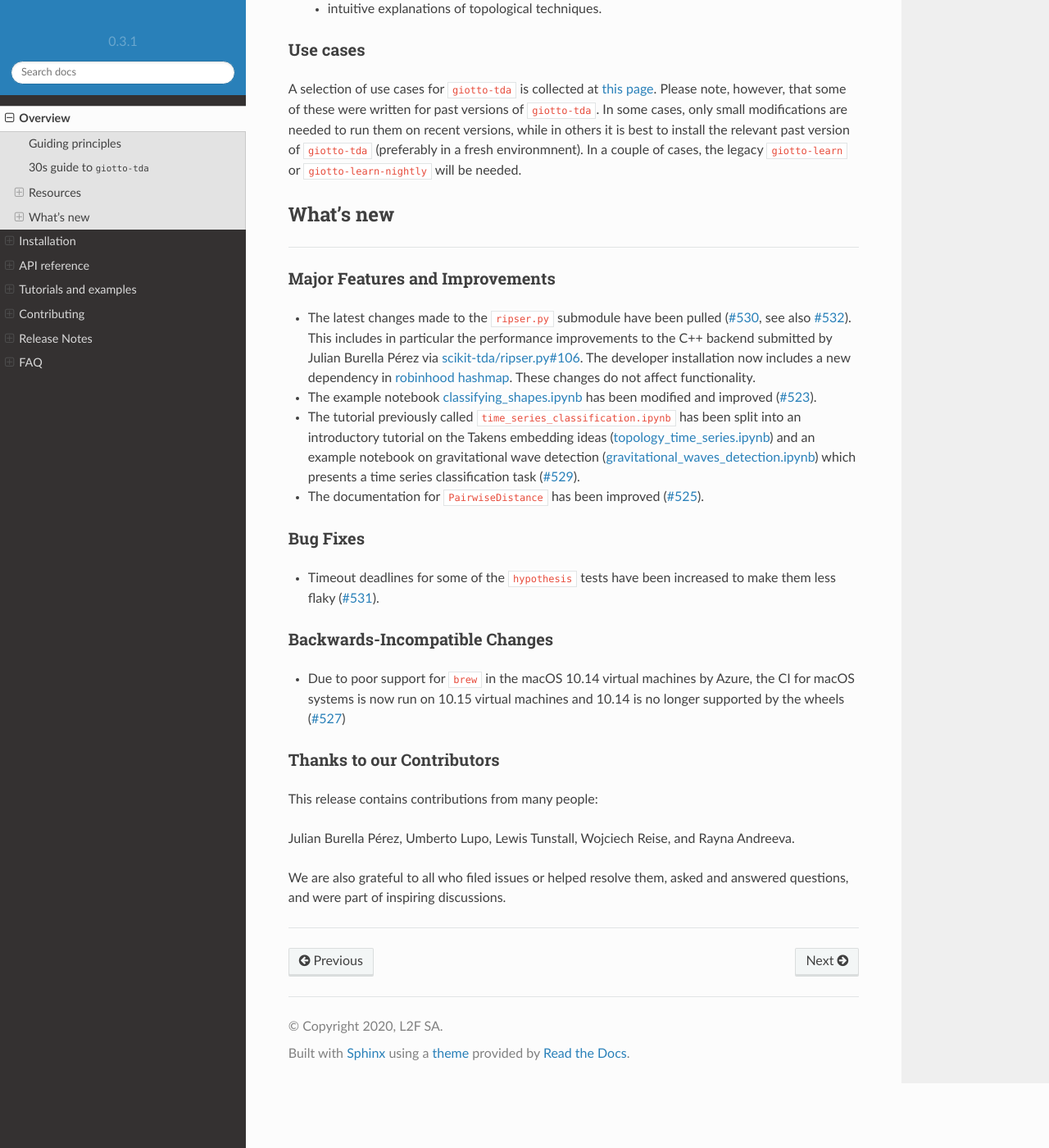
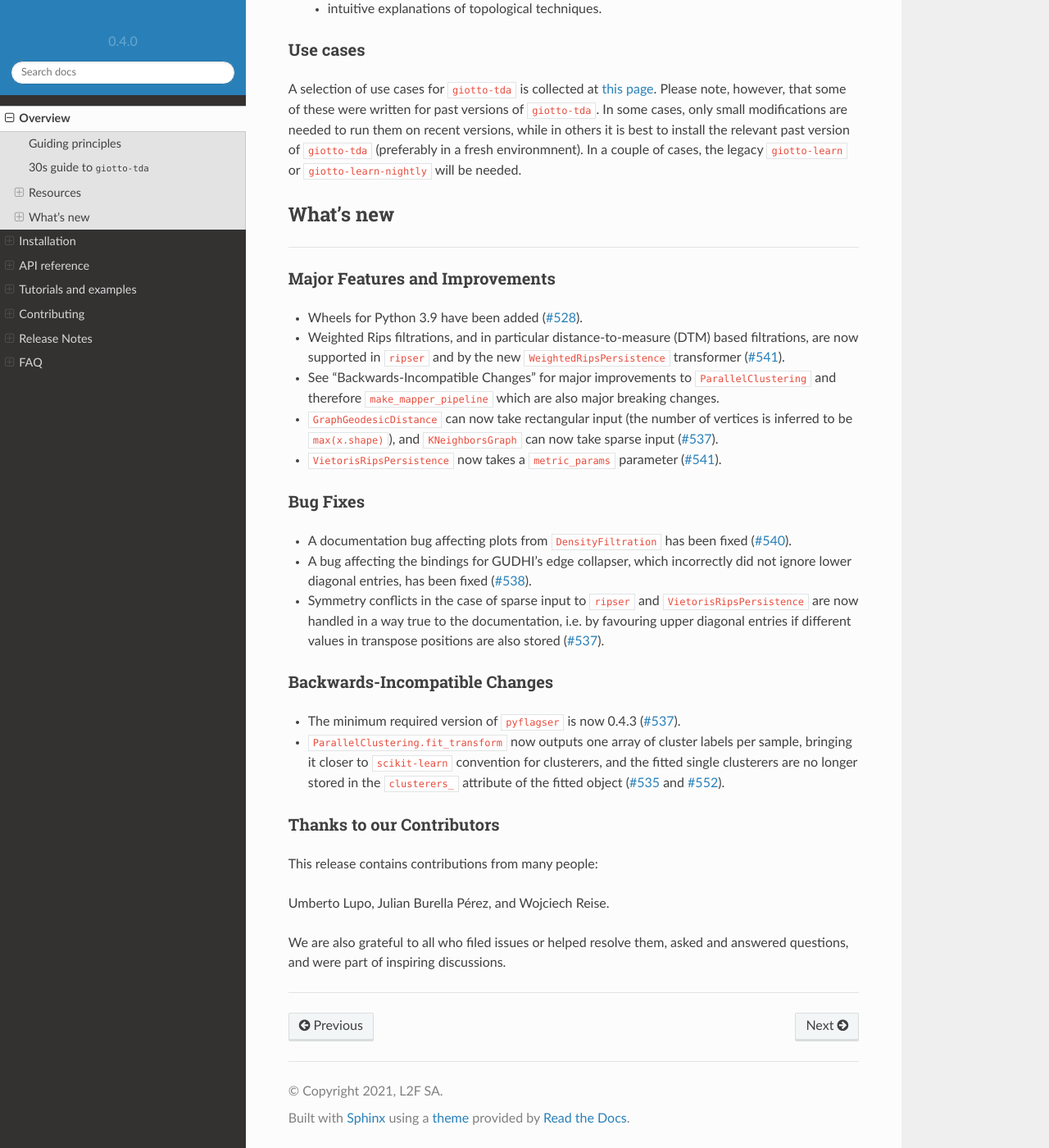
Before and after one commit to giotto-ai/giotto-tda, a Sphinx documentation site: the page built from doc/library.rst, in a window 1280 px wide and 1400 px high, scrolled down 3215 px. Shown: the whole window at 82% size. Built offline with Sphinx 7.4.7 and the Read the Docs theme 2.0.0, drawn with Linux system fonts in a browser that asks for light colours; pages that are not in the unit, such as notebooks, are missing from menus; comment, search, counter and statistics services are not loaded; the version number is read from the project's files by our own code.

Commit message:
Prepare for v0.4.0 (#557)
* Bump version

* Create release notes for 0.4.0

* Bump copyright years and update ccache

* Prevent warnings generated by sparse structures in DTM filtrations

```diff
--- a/azure-pipelines.yml
+++ b/azure-pipelines.yml
@@ -46,7 +46,7 @@ jobs:
 
   - task: Cache@2
     inputs:
-      key: '"ccache-wheels-v2020.12.01" | $(Agent.OS) | "$(python.version)"'
+      key: '"ccache-wheels-v2021.01.12" | $(Agent.OS) | "$(python.version)"'
       path: $(CCACHE_DIR)
     displayName: ccache
 
@@ -146,7 +146,7 @@ jobs:
 
   - task: Cache@2
     inputs:
-      key: '"ccache-v2020.12.01" | $(Agent.OS) | "$(python.version)"'
+      key: '"ccache-v2021.01.12" | $(Agent.OS) | "$(python.version)"'
       path: $(CCACHE_DIR)
     displayName: ccache
 
--- a/doc/conf.py
+++ b/doc/conf.py
@@ -21,7 +21,7 @@ sys.path.insert(0, os.path.abspath('../'))
 # -- Project information -----------------------------------------------------
 
 project = 'giotto-tda'
-copyright = '2020, L2F SA'
+copyright = '2021, L2F SA'
 author = 'Guillaume Tauzin, Umberto Lupo, Matteo Caorsi, Anibal Medina, ' \
          'Lewis Tunstall, Wojciech Reise'
 
--- a/doc/library.rst
+++ b/doc/library.rst
@@ -118,5 +118,5 @@ What's new
 
 .. include::
    release.rst
-   :start-after: Release 0.3.1
-   :end-before: Release 0.3.0
+   :start-after: Release 0.4.0
+   :end-before: Release 0.3.1
--- a/doc/release.rst
+++ b/doc/release.rst
@@ -3,6 +3,41 @@ Release Notes
 #############
 
 .. _stable:
+
+*************
+Release 0.4.0
+*************
+
+Major Features and Improvements
+===============================
+
+- Wheels for Python 3.9 have been added (`#528 <https://github.com/giotto-ai/giotto-tda/pull/528>`_).
+- Weighted Rips filtrations, and in particular distance-to-measure (DTM) based filtrations, are now supported in ``ripser`` and by the new ``WeightedRipsPersistence`` transformer (`#541 <https://github.com/giotto-ai/giotto-tda/pull/541>`_).
+- See "Backwards-Incompatible Changes" for major improvements to ``ParallelClustering`` and therefore ``make_mapper_pipeline`` which are also major breaking changes.
+- ``GraphGeodesicDistance`` can now take rectangular input (the number of vertices is inferred to be ``max(x.shape)``), and ``KNeighborsGraph`` can now take sparse input (`#537 <https://github.com/giotto-ai/giotto-tda/pull/537>`_).
+- ``VietorisRipsPersistence`` now takes a ``metric_params`` parameter (`#541 <https://github.com/giotto-ai/giotto-tda/pull/541>`_).
+
+Bug Fixes
+=========
+
+- A documentation bug affecting plots from ``DensityFiltration`` has been fixed (`#540 <https://github.com/giotto-ai/giotto-tda/pull/540>`_).
+- A bug affecting the bindings for GUDHI's edge collapser, which incorrectly did not ignore lower diagonal entries, has been fixed (`#538 <https://github.com/giotto-ai/giotto-tda/pull/538>`_).
+- Symmetry conflicts in the case of sparse input to ``ripser`` and ``VietorisRipsPersistence`` are now handled in a way true to the documentation, i.e. by favouring upper diagonal entries if different values in transpose positions are also stored (`#537 <https://github.com/giotto-ai/giotto-tda/pull/537>`_).
+
+Backwards-Incompatible Changes
+==============================
+
+- The minimum required version of ``pyflagser`` is now 0.4.3 (`#537 <https://github.com/giotto-ai/giotto-tda/pull/537>`_).
+- ``ParallelClustering.fit_transform`` now outputs one array of cluster labels per sample, bringing it closer to ``scikit-learn`` convention for clusterers, and the fitted single clusterers are no longer stored in the ``clusterers_`` attribute of the fitted object (`#535 <https://github.com/giotto-ai/giotto-tda/pull/535>`_ and `#552 <https://github.com/giotto-ai/giotto-tda/pull/552>`_).
+
+Thanks to our Contributors
+==========================
+
+This release contains contributions from many people:
+
+Umberto Lupo, Julian Burella Pérez, and Wojciech Reise.
+
+We are also grateful to all who filed issues or helped resolve them, asked and answered questions, and were part of inspiring discussions.
 
 *************
 Release 0.3.1
@@ -34,7 +69,6 @@ This release contains contributions from many people:
 Julian Burella Pérez, Umberto Lupo, Lewis Tunstall, Wojciech Reise, and Rayna Andreeva.
 
 We are also grateful to all who filed issues or helped resolve them, asked and answered questions, and were part of inspiring discussions.
-
 
 *************
 Release 0.3.0
--- a/gtda/_version.py
+++ b/gtda/_version.py
@@ -19,4 +19,4 @@ Topological Data Analysis in a machine learning framework."""
 # 'X.Y.dev0' is the canonical version of 'X.Y.dev'
 #
 
-__version__ = "0.3.1"
+__version__ = "0.4.0"
--- a/setup.py
+++ b/setup.py
@@ -29,7 +29,7 @@ MAINTAINER = "Umberto Lupo, Lewis Tunstall"
 MAINTAINER_EMAIL = "maintainers@giotto.ai"
 URL = "https://github.com/giotto-ai/giotto-tda"
 LICENSE = "GNU AGPLv3"
-DOWNLOAD_URL = "https://github.com/giotto-ai/giotto-tda/tarball/v0.3.1"
+DOWNLOAD_URL = "https://github.com/giotto-ai/giotto-tda/tarball/v0.4.0"
 VERSION = __version__  # noqa
 CLASSIFIERS = ["Intended Audience :: Science/Research",
                "Intended Audience :: Developers",
```
Also changed, not shown: 4 other files.
